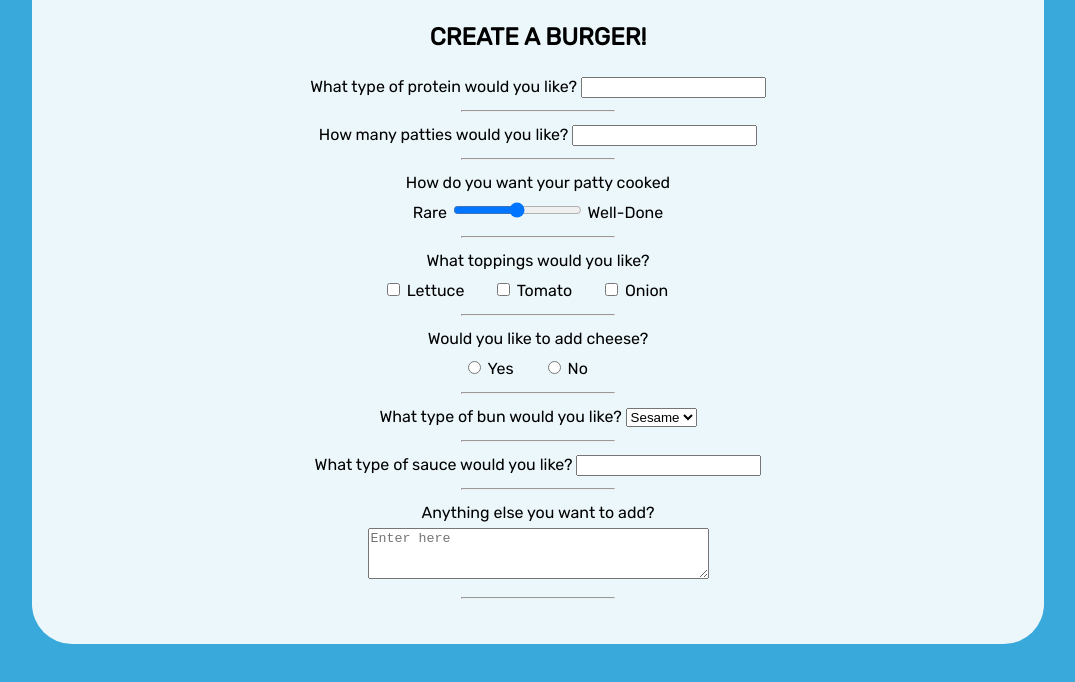
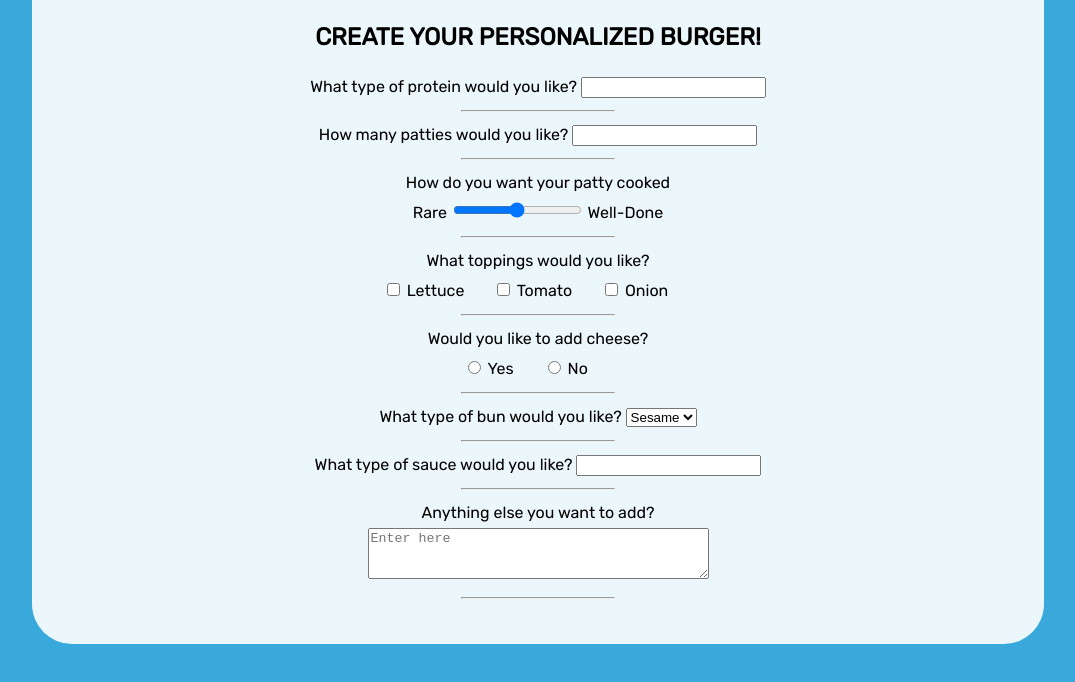
Before and after one commit to adarachel/naturesbliss, a plain HTML site: page index.html in a window 1280 px wide. Shown: the part 154-836 px from the top of the page, without its empty margins (102-1177 px from the left). Drawn offline with Linux system fonts and the light colour scheme.

Commit message:
Update index.html

```diff
--- a/index.html
+++ b/index.html
@@ -11,7 +11,7 @@
       <img src="https://content.codecademy.com/courses/web-101/unit-6/htmlcss1-img_burger-logo.svg" alt="Davie's Burgers Logo" id="logo">
       <hr>
       <form action="submission.html" method="POST">
-        <h1>CREATE A BURGER!</h1>
+        <h1>CREATE YOUR PERSONALIZED BURGER!</h1>
 					<section class="protein">
           <label for="patty">What type of protein would you like?</label>
     			<input type="text" name="patty" id="patty">
```
